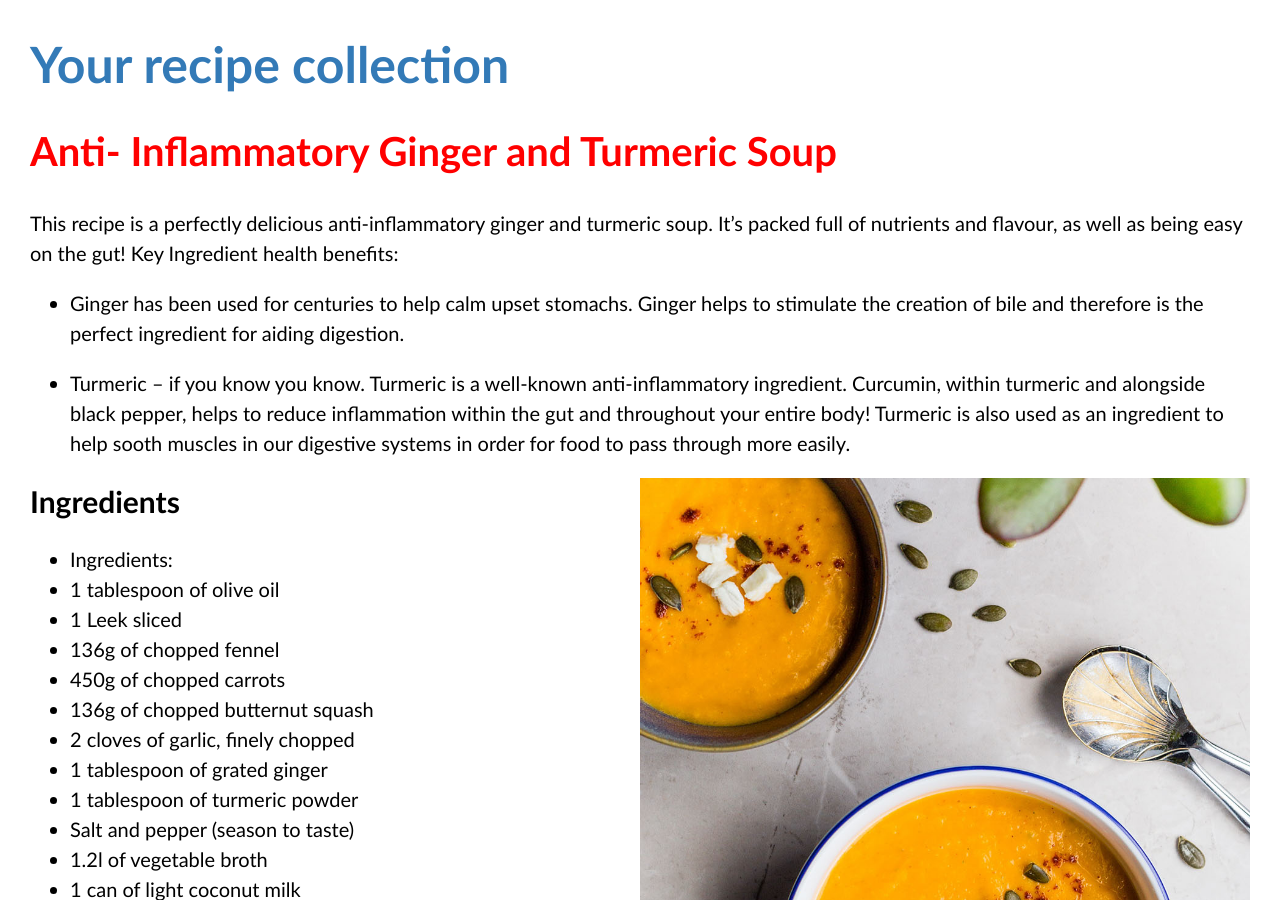
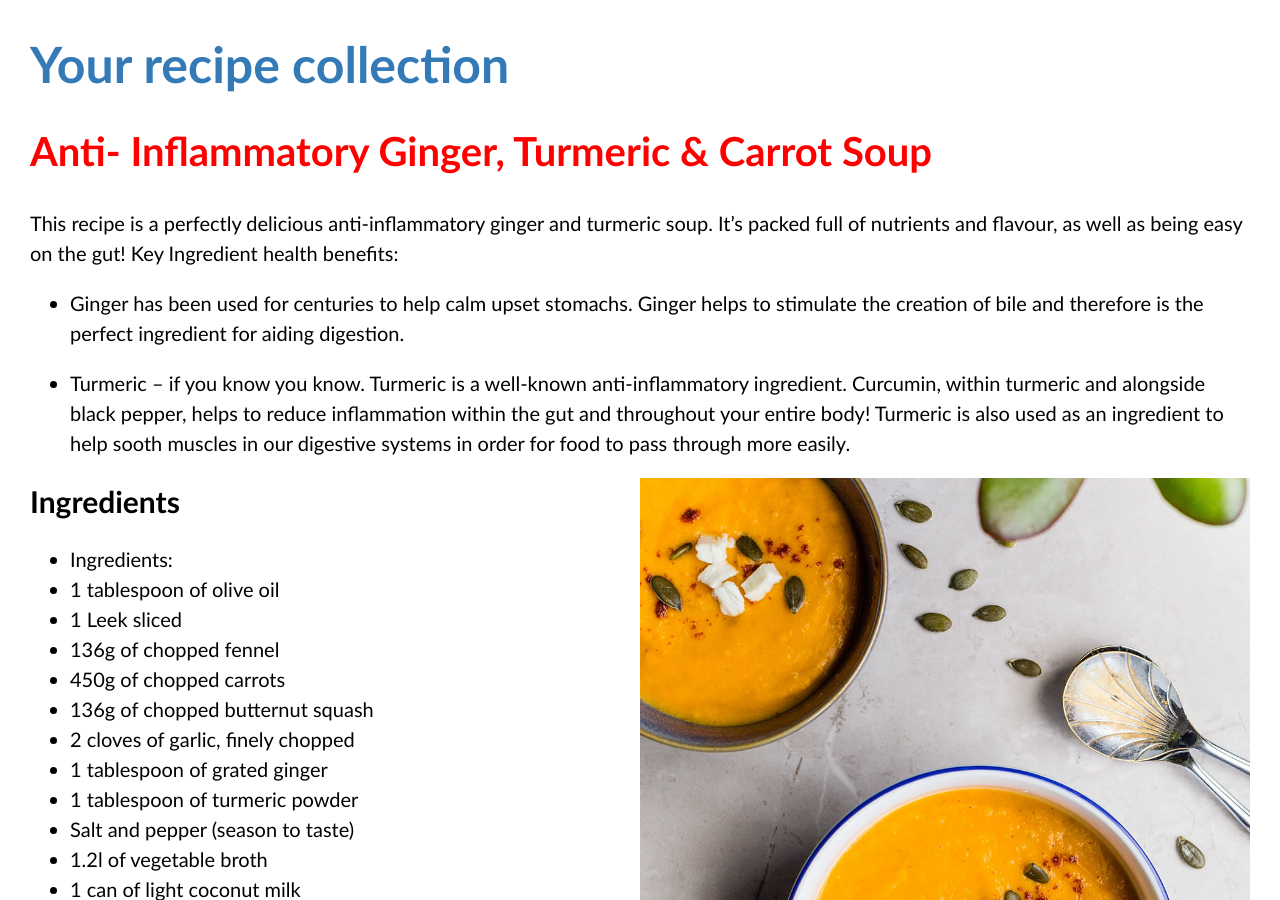
Before and after one commit to sunshinespeaks/sunshinespeaks.github.io, a Jekyll site: the page built from _recipes/recipe3.markdown, in a window 1280 px wide and 900 px high. Built offline with Jekyll 4.4.1, drawn with Linux system fonts in a browser that asks for light colours.

Commit message:
recipe 3 change

```diff
--- a/_recipes/recipe3.markdown
+++ b/_recipes/recipe3.markdown
@@ -1,14 +1,15 @@
 ---
 layout: recipe
-title: Anti- Inflammatory Ginger and Turmeric Soup
+title: Anti- Inflammatory Ginger, Turmeric & Carrot Soup
 date: 2019-10-19
 excerpt_separator: <!--more-->
 published: true
 order: 1
 tags:
-  - Dutch
-  - Fish
-  - Main
+  - Ginger
+  - Turmeric
+  - Carrot
+  - Soup
 ---
 
 # Anti- Inflammatory Ginger and Turmeric Soup
```
